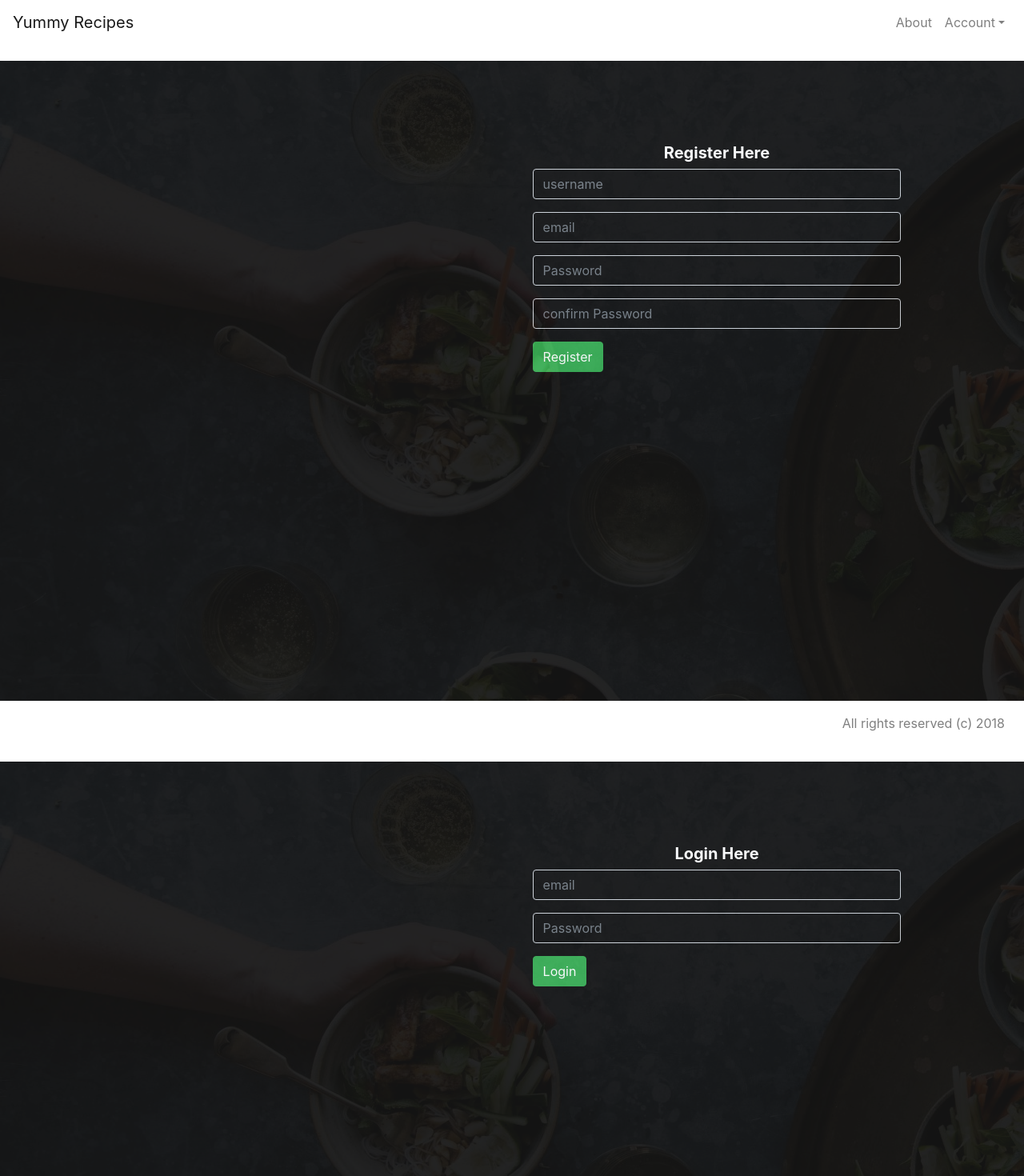
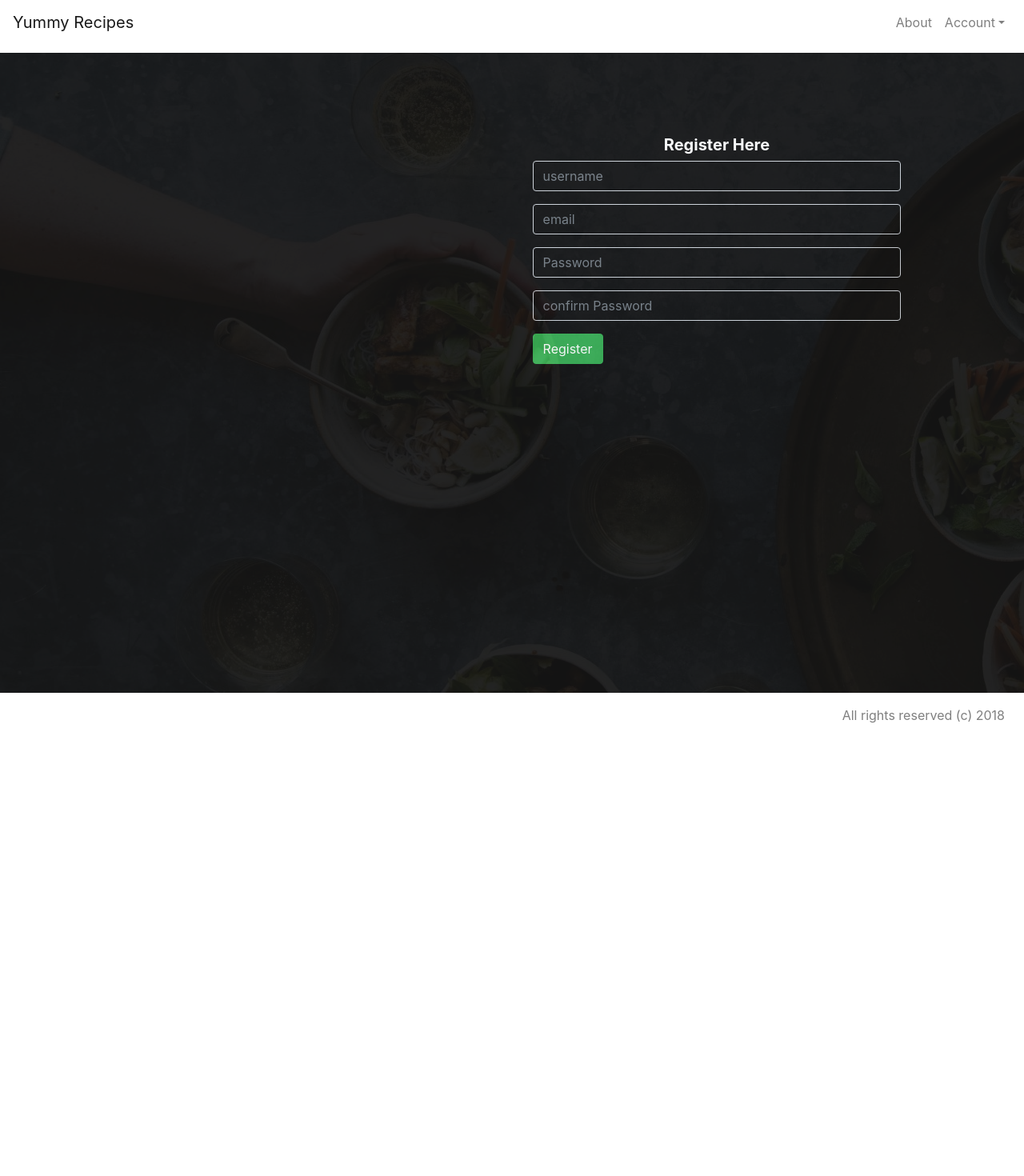
Before and after one commit to mwaz/yummy-recipes-react, a React (Create React App) app: page / in a window 1280 px wide. Shown: the top 1470 px of the page at 80% size. After the commit the page ends 922 px from the top, so only its background shows below. Built offline with nearby package versions, Linux system fonts and the light colour scheme.

Commit message:
[Feature #154526408] add registration functionality to registration page

```diff
--- a/src/components/Register.js
+++ b/src/components/Register.js
@@ -1,12 +1,51 @@
-import React, { Component } from 'react';
+import React, { Component } from 'react'
+import NavigationBar from './navbar'
+import Footer from './footer'
+import axios from 'axios'
+import { Redirect } from 'react-router-dom'
 import { Panel, Col, FormGroup, FormControl, Button, InputGroup } from 'react-bootstrap';
 
 class Register extends Component {
     constructor (props) {
         super(props)
+        this.state = {
+            username: '',
+            email: '',
+            password: '',
+            cpassword: '',
+            redirect: '',
+        }
     }
+   handleClick (event){
+       const url = 'http://127.0.0.1:5000/yummy_api/v1/auth';
+       let payload = {
+           'username': this.state.username,
+           'email': this.state.email,
+           'password': this.state.password,
+           'cpassword': this.state.cpassword,
+
+       }
+    if(this.state.password != this.state.cpassword){
+        console.log("Password mismatch");
+        return 0;
+       }
+
+    axios.post(url + '/register ', payload)
+        .then((response) => {
+            console.log(response.data.message),
+            this.setState({ redirect: true })
+    });
+
+   }
+
     render() {
+        const redirect = this.state.redirect
+        if (redirect) {
+            return <Redirect to={{ pathname: '/login' }} />
+        }
         return (
+            <div>
+            <NavigationBar />
             <div className="background-div">
                 <div className="background-container">
                     <div className="background-container-form">
@@ -29,6 +68,8 @@ class Register extends Component {
                     </div>
                 </div>
             </div>
+            <Footer />
+            </div>
         );
     }
 }
--- a/src/components/footer.js
+++ b/src/components/footer.js
@@ -29,7 +29,7 @@ export default class Footer extends React.Component {
     }
     render() {
         return (
-            <div className="navigation-bar">
+            <div className="footer">
                 <Navbar color="white" light expand="md">
 
                         <Nav className="ml-auto" navbar>
--- a/src/index.js
+++ b/src/index.js
@@ -10,21 +10,19 @@ import Recipes from "./components/recipes";
 import NavigationBar from "./components/navbar.js";
 import Footer from "./components/footer.js";
 import registerServiceWorker from './registerServiceWorker';
+import { BrowserRouter as Router, Route, Switch } from 'react-router-dom';
 import 'bootstrap/dist/css/bootstrap.css';
 
 
 ReactDOM.render(
-    <div>
-        <NavigationBar />
-        <Register />
-        <Footer />
-        <Login />
-        <Categories />
-        <Footer />
-        <Recipes />
+        <Router>
+            <Switch>
+            <Route exact path="/" component={Register} />
+            <Route exact path="/login" component={Login} />
 
-        <Footer />
-    </div>,
+
+        </Switch>
+   </Router>,
     document.getElementById("container")
 );
 registerServiceWorker();
--- a/src/styles/styles.css
+++ b/src/styles/styles.css
@@ -1,9 +1,13 @@
 .navigation-bar {
     width:100%;
-    padding-bottom:20px;
+    padding-bottom:10px;
     background-color: #FFFFFF;
 }
-
+.footer {
+    width:100%;
+    background-color: #FFFFFF;
+    height: 25px;
+}
 .background-div {
     width: 100%;
     color: white;
```
Also changed, not shown: 1 other file (tests, documents, lock files or other folders).
